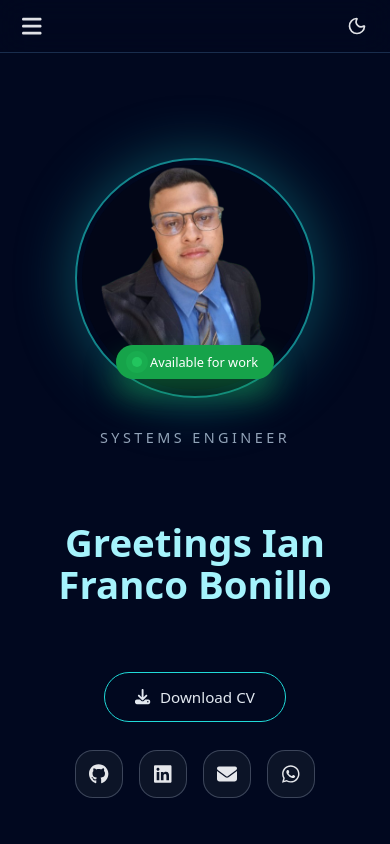
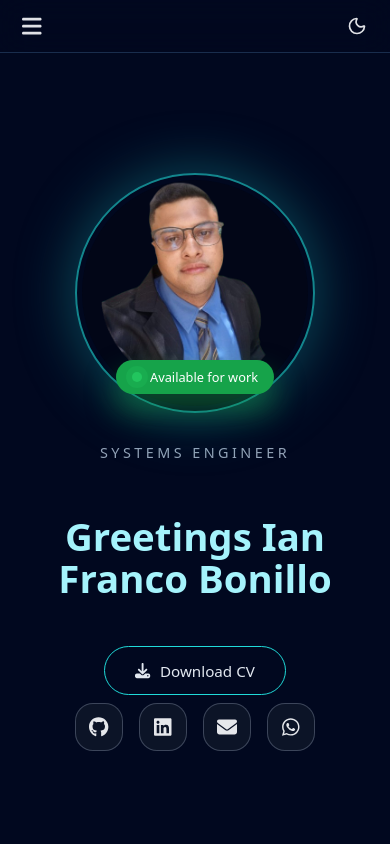
Before and after one commit to Ian12-sgv/Portafolio, a React (Vite) app: page / in a window 390 px wide. Shown: the top 844 px of the page. Built offline with nearby package versions, Linux system fonts and the light colour scheme.

Commit message:
enlaces de presentacion

```diff
--- a/src/Style/Presentacion.css
+++ b/src/Style/Presentacion.css
@@ -131,7 +131,7 @@ body {
 .mi-presentacion {
   display: flex;
   flex-direction: column;
-  gap: 1.3rem;
+  /*gap: 1.3rem;*/
 }
 
 .profesion {
@@ -293,7 +293,7 @@ body {
 
 @media (max-width: 480px) {
   .presentacion-container {
-    padding: 3rem 1rem 2.2rem;
+    padding: 2rem 1rem 2.2rem;
   }
 
   .hero-avatar {
```
